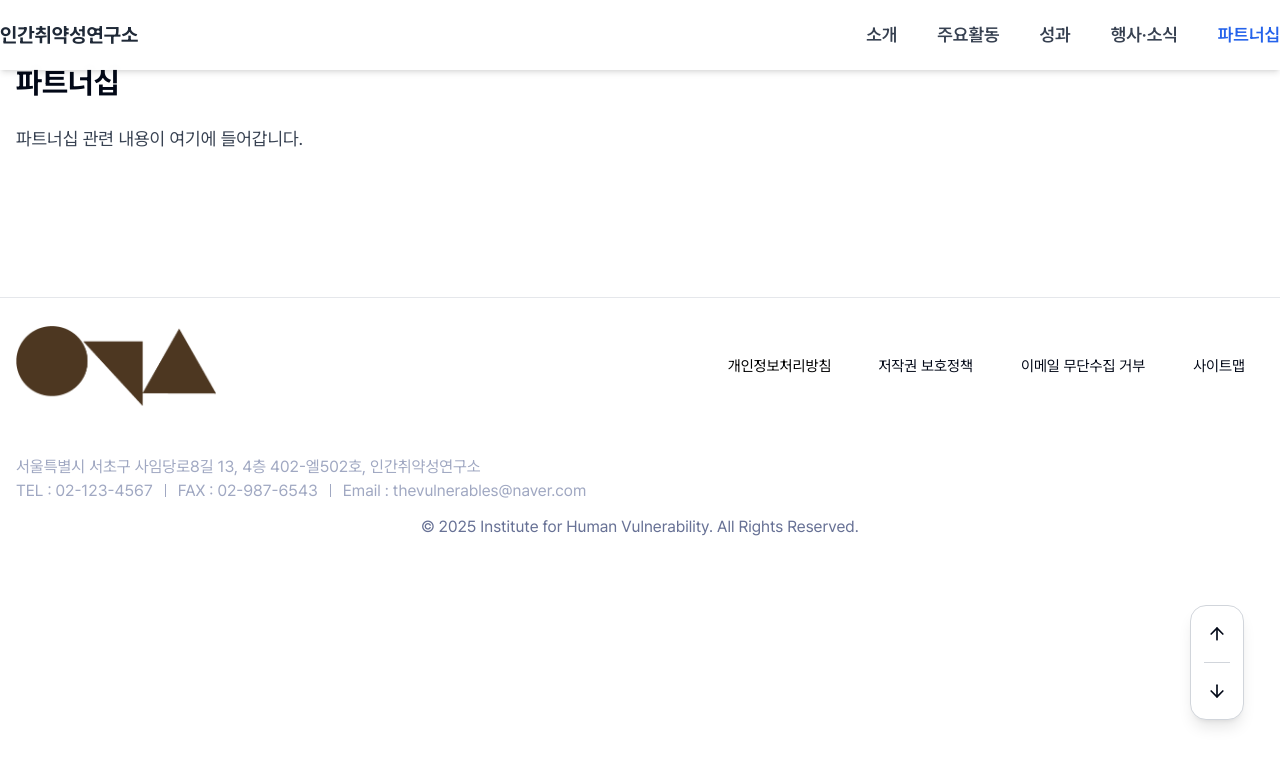
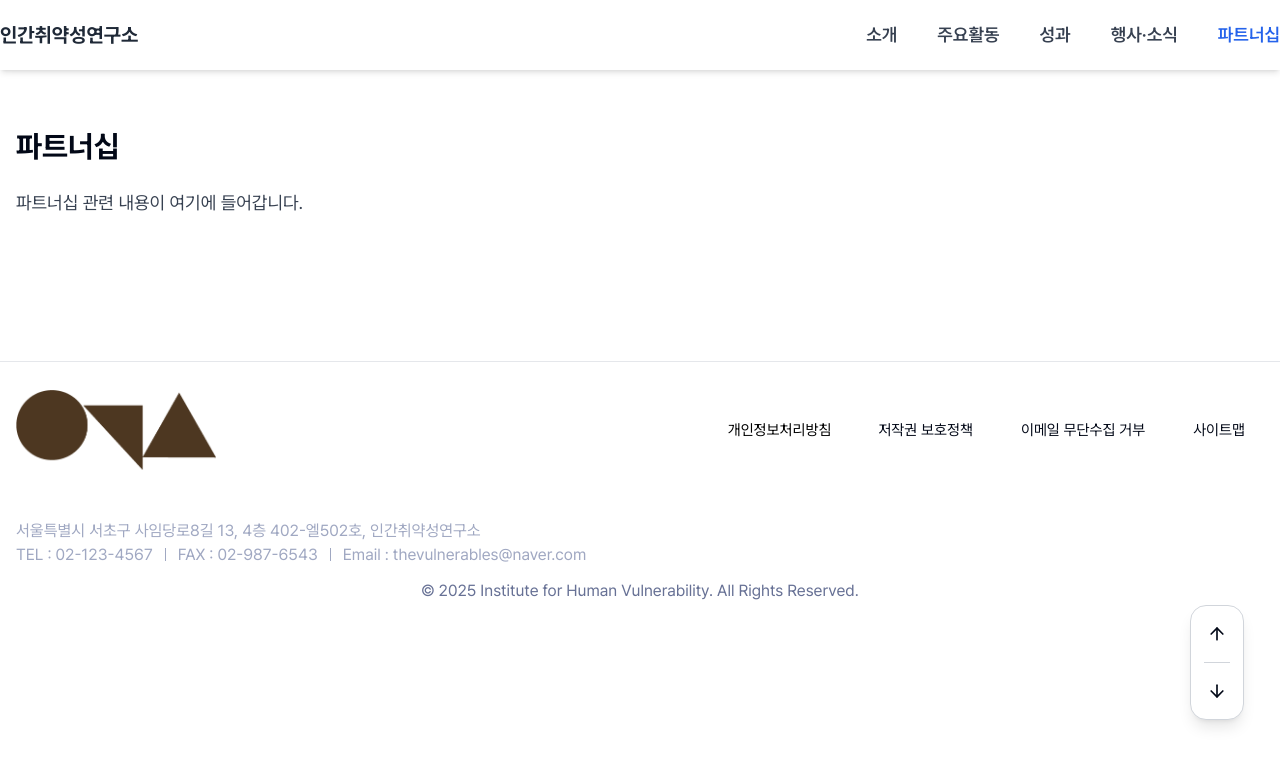
Before and after one commit to Ran429/home2, a Next.js app: page /partnerships in a window 1280 px wide. Shown: the top 766 px of the page. Built offline with nearby package versions, Linux system fonts and the light colour scheme.

Commit message:
Update page.tsx

```diff
--- a/src/app/(root)/partnerships/page.tsx
+++ b/src/app/(root)/partnerships/page.tsx
@@ -2,7 +2,8 @@
 
 export default function PartnershipsPage() {
   return (
-    <div className="container mx-auto py-16 px-4">
+    <div className="container mx-auto px-4 pt-32 pb-16">
+      {/* ✅ pt-32로 상단 여백을 늘림 */}
       <h1 className="text-3xl font-bold mb-6">파트너십</h1>
       <p className="text-lg leading-relaxed text-gray-700">
         파트너십 관련 내용이 여기에 들어갑니다.
```
